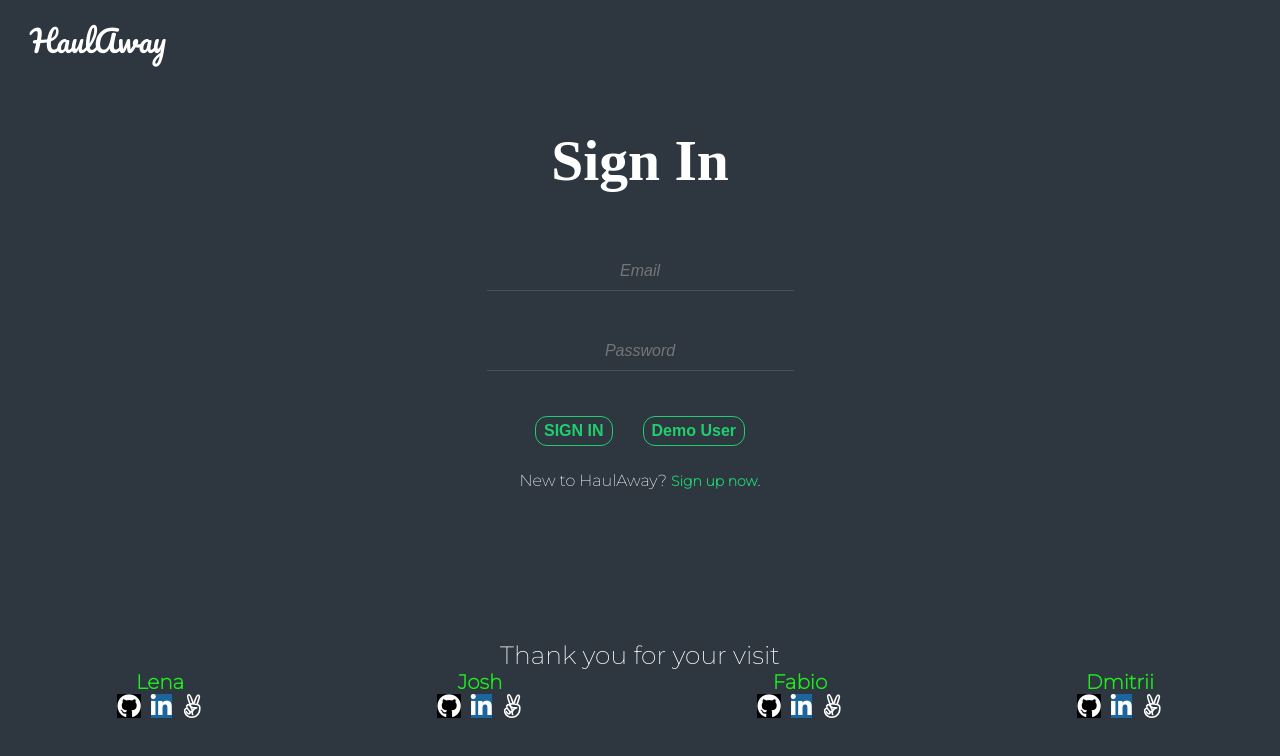
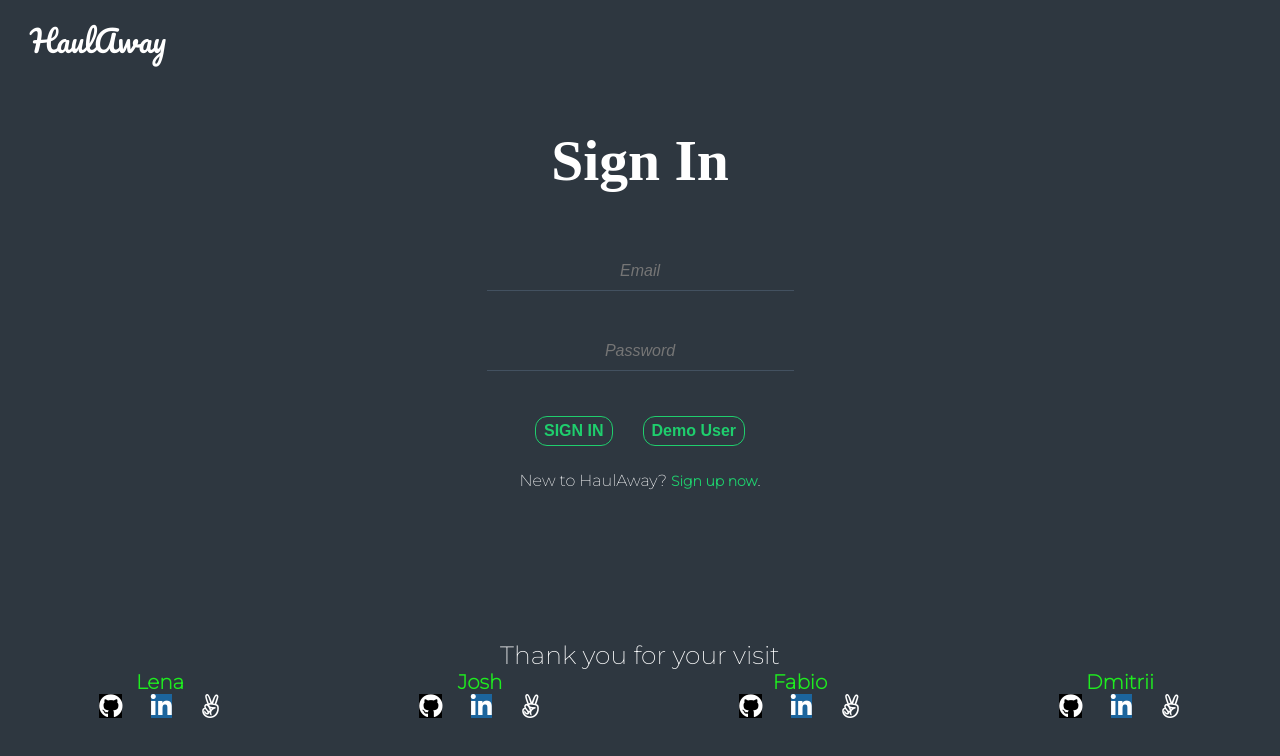
Before and after one commit to jsadsad/HaulAway, a React (Create React App) app in the folder frontend/: page /#/login in a window 1280 px wide. Shown: the top 756 px of the page. Built offline with nearby package versions, Linux system fonts and the light colour scheme; what google-maps-react would draw is missing.

Commit message:
change icons space between in footer

```diff
--- a/frontend/src/components/footer/footer.css
+++ b/frontend/src/components/footer/footer.css
@@ -8,7 +8,6 @@
   display: flex;
   height: 10vh;
   max-height: 10vh;
-  /* padding-top: 30px; */
   flex-direction: column;
   object-fit: contain;
 }
@@ -28,8 +27,6 @@
 .footer-about-us {
   display: flex;
   justify-content: space-around;
-  /* padding-top: 15px; */
-  /* to delete */
   background: #2e3740;
 
 }
@@ -37,8 +34,6 @@
 .info-us {
   display: flex;
   font-size: 20px;
-  /* min-width: 20%; */
-  /* height: 90%; */
   align-items: center;
   flex-direction: column;
   justify-items: center;
@@ -47,16 +42,14 @@
 
 .info-us-contacts {
   display: flex;
-  /* padding-top: 15px; */
-  justify-content: center;
+  justify-content: space-around;
+  width: 150px;
 }
 
 .contact {
   text-decoration: none;
-  /* padding: 5px; */
   padding-left: 5px;
   padding-right: 5px;
-
 }
 
 .fa {
--- a/frontend/src/components/navbar/navbar.css
+++ b/frontend/src/components/navbar/navbar.css
@@ -39,11 +39,13 @@
 .navbar-about-us-link {
   text-decoration: none;
   color: #f8f8ff;
+  font-weight: 400;
   padding-right: 15px;
 }
 
 .navbar-about-us-link:hover {
   color: #1fce6d;
+  transition: .6s;
 }
 
 .logo-link {
```
